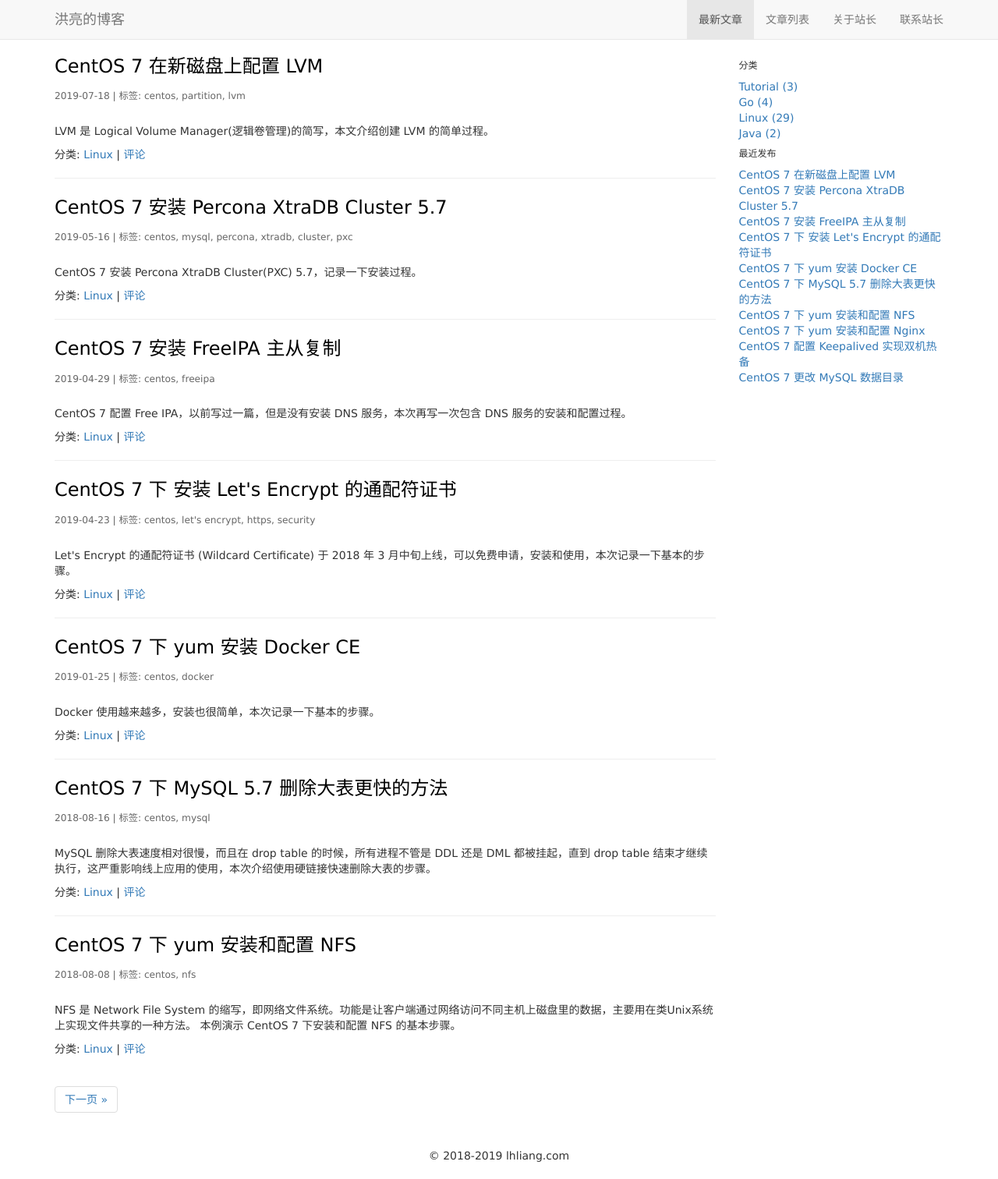
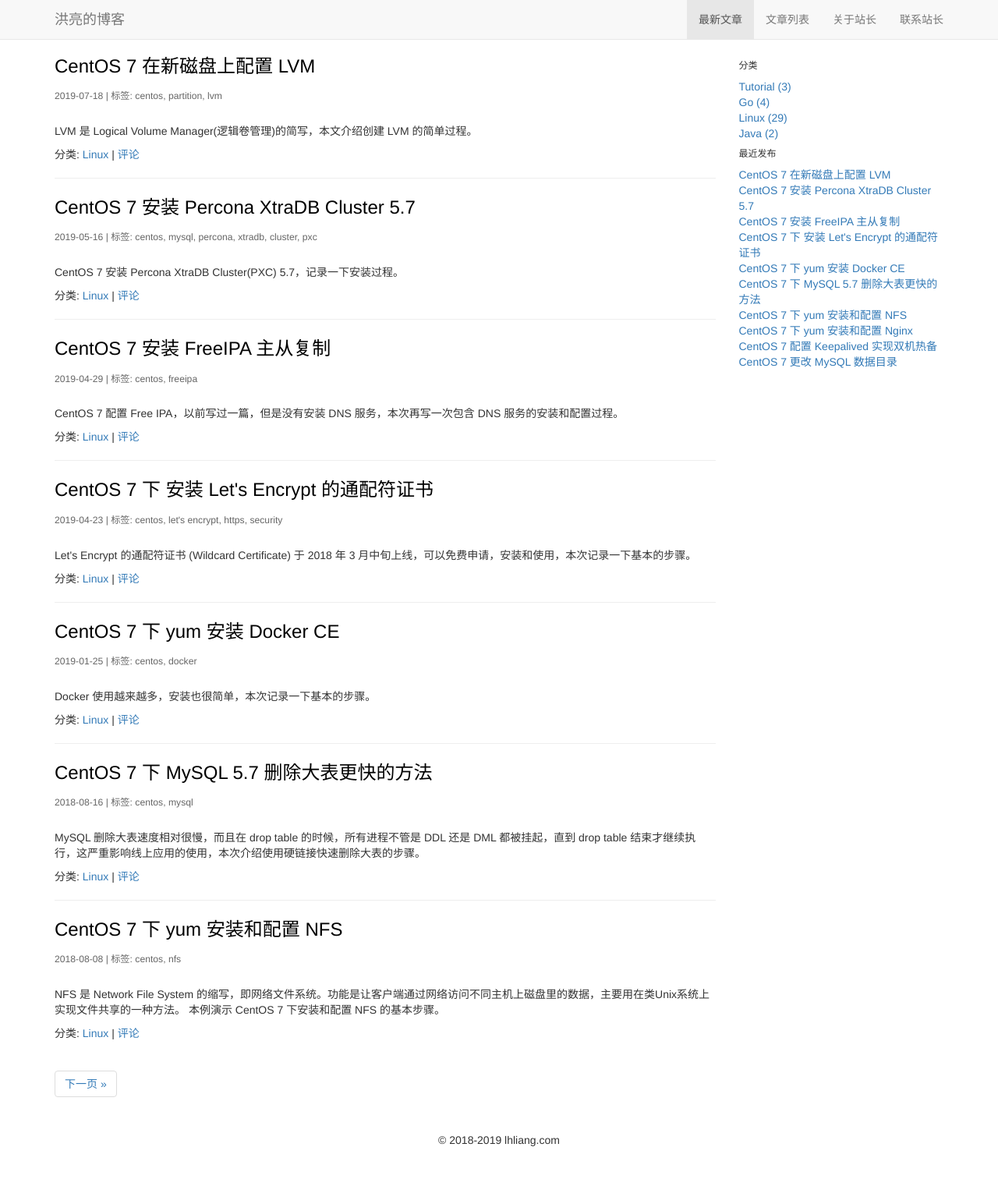
Before and after one commit to lruonan/lhliang.github.io, a Jekyll site: the page built from index.html, in a window 1280 px wide. Shown: the whole page at 78% size. Built offline with Jekyll 4.4.1, drawn with Linux system fonts in a browser that asks for light colours; the list of posts is cut into pages by our own code.

Commit message:
Update screen.css

```diff
--- a/assets/app/css/screen.css
+++ b/assets/app/css/screen.css
@@ -1,5 +1,5 @@
 body,p,input,button,select,textarea {
-	font-family: "Lucida Grande", "Lucida Sans Unicode", Arial, sans-serif;
+	font-family: "-apple-system, system-ui, BlinkMacSystemFont, "Segoe UI", Roboto, "Helvetica Neue", Arial, "PingFang SC", "Hiragino Sans GB", "Microsoft YaHei", sans-serif;
 }
 
 .navbar {
```
